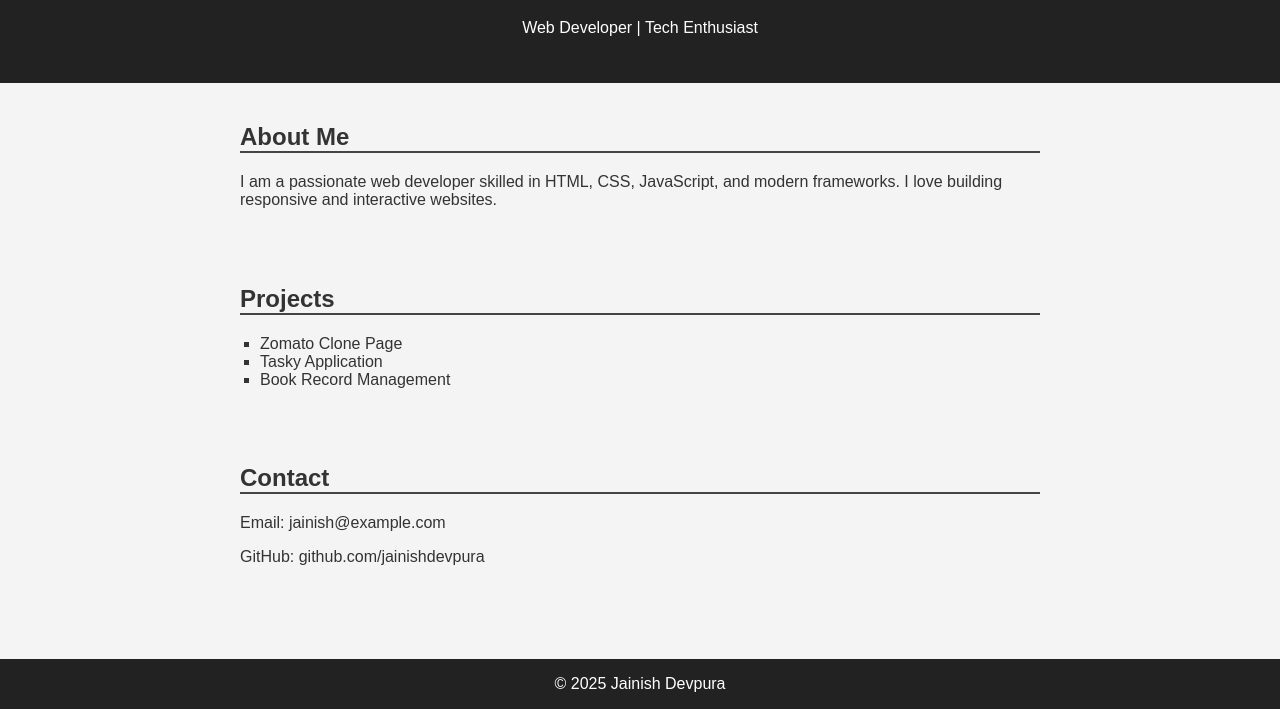
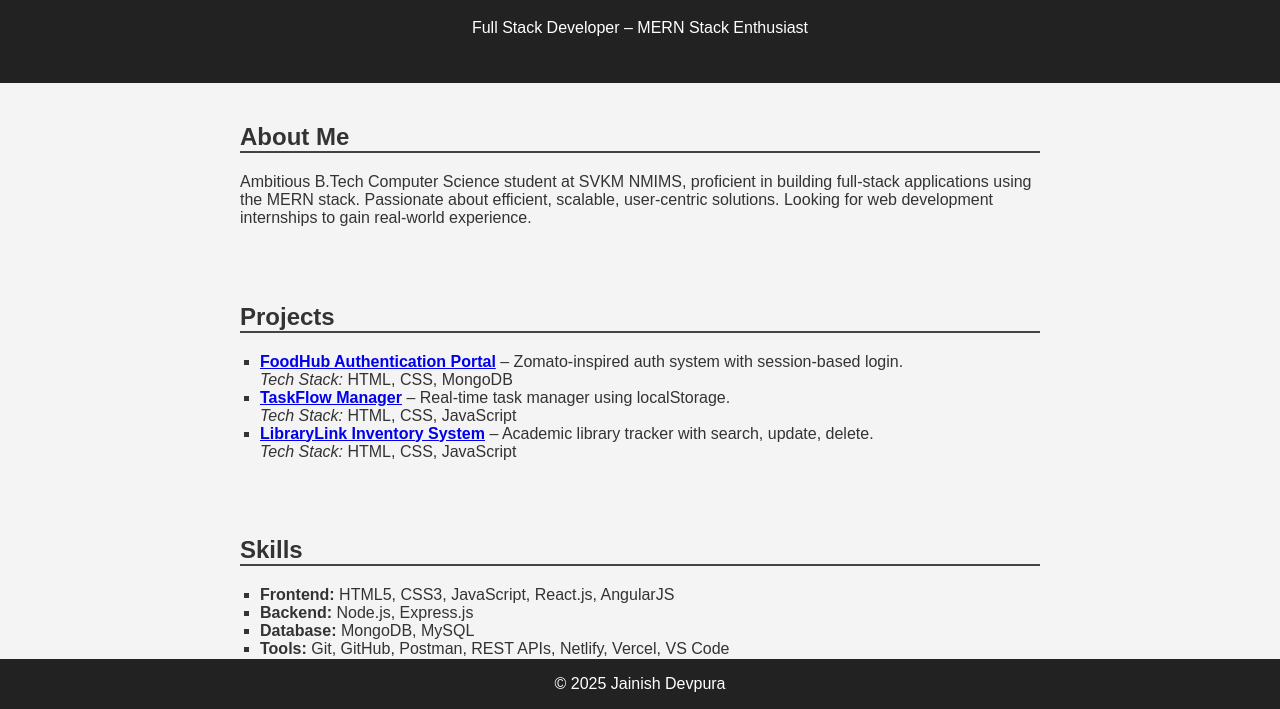
Before and after one commit to Jainishd24/PRODIGY_WD_04, a plain HTML site: page index.html in a window 1280 px wide. Shown: the part 91-800 px from the top of the page. Drawn offline with Linux system fonts and the light colour scheme.

Commit message:
Update index.html

```diff
--- a/index.html
+++ b/index.html
@@ -3,31 +3,48 @@
 <head>
   <meta charset="UTF-8" />
   <meta name="viewport" content="width=device-width, initial-scale=1.0"/>
-  <title>My Portfolio</title>
+  <title>Jainish Devpura | Portfolio</title>
   <link rel="stylesheet" href="style.css" />
 </head>
 <body>
   <header>
     <h1>Jainish Devpura</h1>
-    <p>Web Developer | Tech Enthusiast</p>
+    <p>Full Stack Developer – MERN Stack Enthusiast</p>
   </header>
+
   <section id="about">
     <h2>About Me</h2>
-    <p>I am a passionate web developer skilled in HTML, CSS, JavaScript, and modern frameworks. I love building responsive and interactive websites.</p>
+    <p>Ambitious B.Tech Computer Science student at SVKM NMIMS, proficient in building full-stack applications using the MERN stack. Passionate about efficient, scalable, user-centric solutions. Looking for web development internships to gain real-world experience.</p>
   </section>
+
   <section id="projects">
     <h2>Projects</h2>
     <ul>
-      <li>Zomato Clone Page</li>
-      <li>Tasky Application</li>
-      <li>Book Record Management</li>
+      <li><strong><a href="https://zomatoclonepage.netlify.app/" target="_blank">FoodHub Authentication Portal</a></strong> – Zomato-inspired auth system with session-based login.<br/><em>Tech Stack:</em> HTML, CSS, MongoDB</li>
+      <li><strong><a href="https://taskmanagerforday.netlify.app/" target="_blank">TaskFlow Manager</a></strong> – Real-time task manager using localStorage.<br/><em>Tech Stack:</em> HTML, CSS, JavaScript</li>
+      <li><strong><a href="https://github.com/Jainishd24/Book-Record-Management" target="_blank">LibraryLink Inventory System</a></strong> – Academic library tracker with search, update, delete.<br/><em>Tech Stack:</em> HTML, CSS, JavaScript</li>
     </ul>
   </section>
+
+  <section id="skills">
+    <h2>Skills</h2>
+    <ul>
+      <li><strong>Frontend:</strong> HTML5, CSS3, JavaScript, React.js, AngularJS</li>
+      <li><strong>Backend:</strong> Node.js, Express.js</li>
+      <li><strong>Database:</strong> MongoDB, MySQL</li>
+      <li><strong>Tools:</strong> Git, GitHub, Postman, REST APIs, Netlify, Vercel, VS Code</li>
+      <li><strong>Languages:</strong> C++, Python, HTML, CSS, JavaScript</li>
+    </ul>
+  </section>
+
   <section id="contact">
     <h2>Contact</h2>
-    <p>Email: jainish@example.com</p>
-    <p>GitHub: github.com/jainishdevpura</p>
+    <p>Email: <a href="mailto:jainishdevpura24@gmail.com">jainishdevpura24@gmail.com</a></p>
+    <p>LinkedIn: <a href="https://www.linkedin.com/in/jainish-devpura/" target="_blank">linkedin.com/in/jainish-devpura</a></p>
+    <p>GitHub: <a href="https://github.com/Jainishd24" target="_blank">github.com/Jainishd24</a></p>
+    <p>Phone: +91-9588914854</p>
   </section>
+
   <footer>
     <p>&copy; 2025 Jainish Devpura</p>
   </footer>
```
